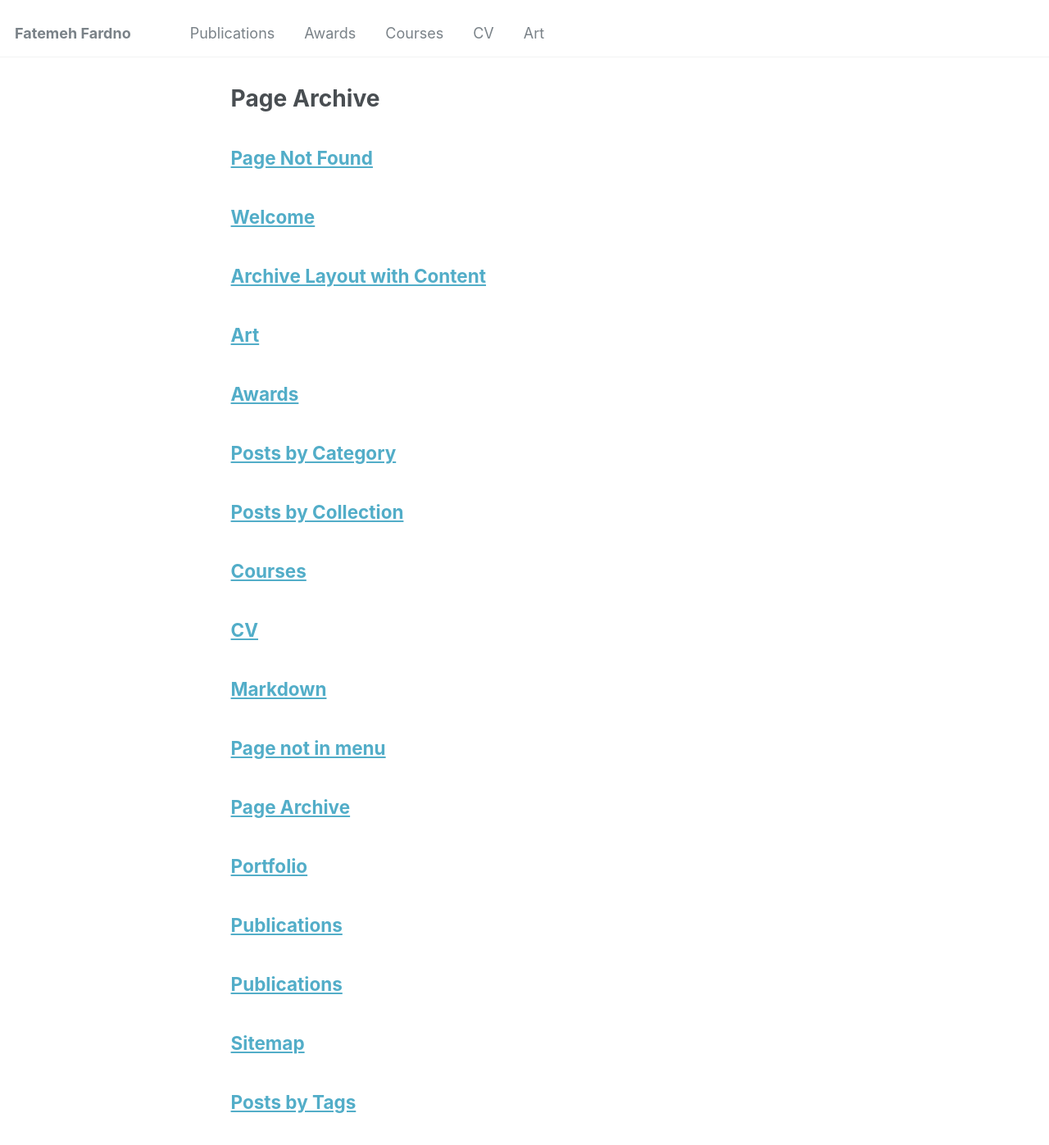
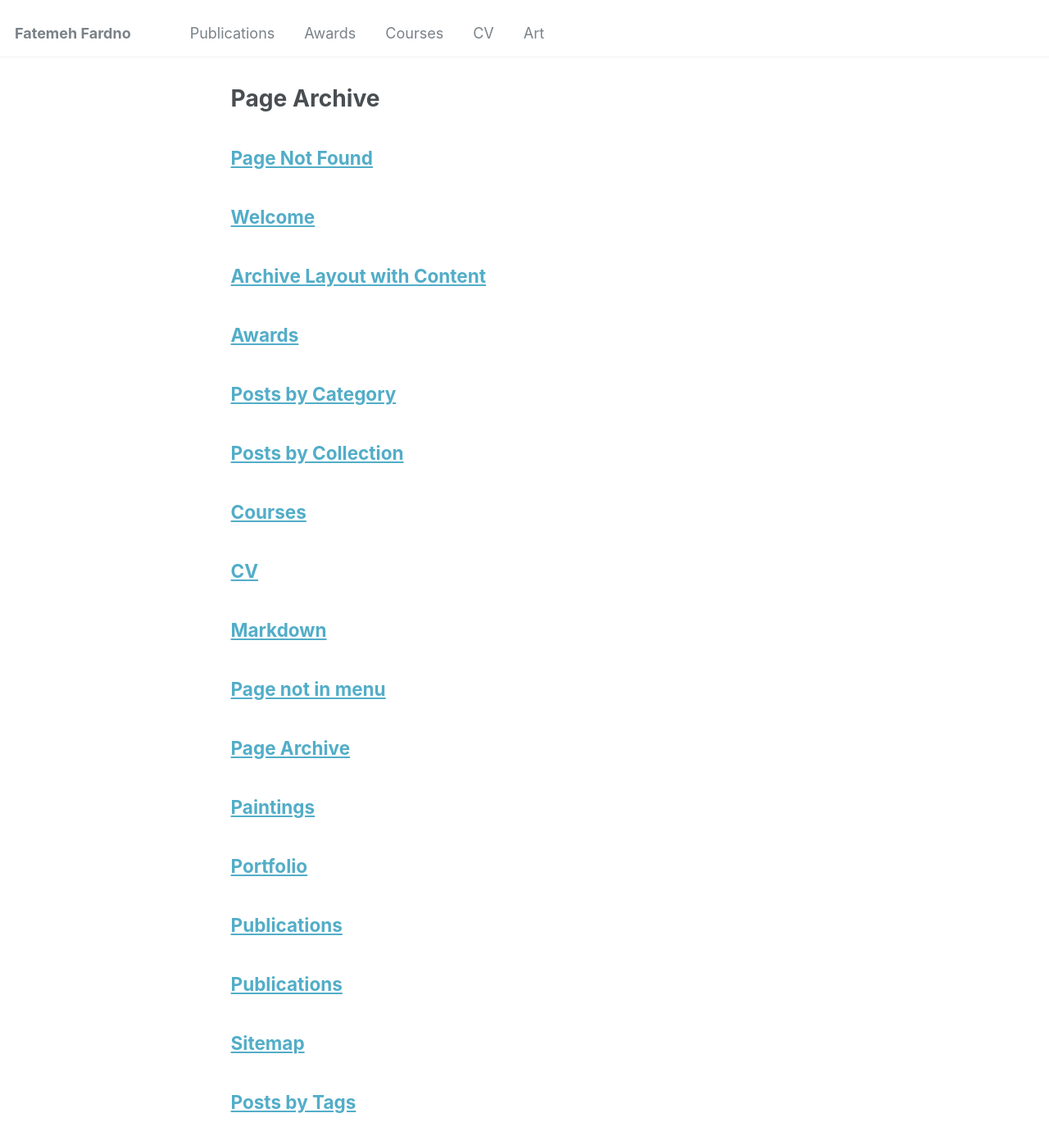
Before and after one commit to ffardno/ffardno.github.io, a Jekyll site: the page built from _pages/page-archive.html, in a window 1280 px wide and 1400 px high. Shown: the top 1397 px of the window at 82% size. Built offline with Jekyll 4.4.1, drawn with Linux system fonts in a browser that asks for light colours.

Commit message:
Update and rename art.md to paintings.md

```diff
--- a/_pages/art.md
+++ b/_pages/paintings.md
@@ -1,10 +1,10 @@
 ---
-title: "Art"
-permalink: /art/
+title: "Paintings"
+permalink: /paintings/
 author_profile: true
 ---
 
-## Art
+## Paintings
 
 In my free time, I enjoy playing piano and painting.
 Here are some of my paintings.
```
